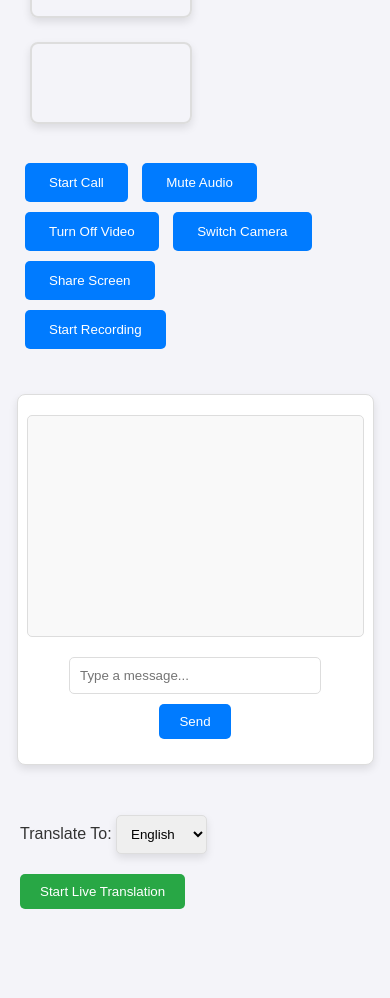
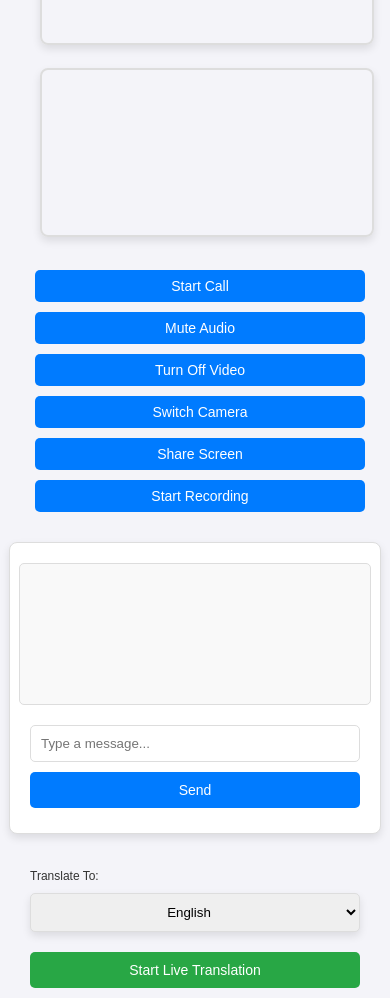
Before and after one commit to ParagonVantage/trans_pip, a Python web app: template templates/index.html in a window 390 px wide. Before the commit the page ends 909 px from the top, so only its background shows below. Run offline with Jinja, Linux system fonts and the light colour scheme; the template is opened without the code that fills it, so the values that code supplies are empty; some libraries are stand-ins or nearby versions.

Commit message:
updates for mobile

```diff
--- a/app.py
+++ b/app.py
@@ -4,6 +4,7 @@ from speech_recognition_handler import speech_to_text_and_translate  # Import no
 from translate import translate_text
 from textblob import TextBlob
 import speech_recognition as sr
+import os
 
 app = Flask(__name__)
 socketio = SocketIO(app, async_mode='eventlet')
@@ -150,4 +151,5 @@ def recognize_speech():
         return None
 
 if __name__ == '__main__':
-    socketio.run(app, debug=True)
+    port = int(os.environ.get('PORT', 5000))
+    socketio.run(app, host='0.0.0.0', port=port)
--- a/static/css/styles.css
+++ b/static/css/styles.css
@@ -136,3 +136,65 @@ select {
         opacity: 1;
     }
 }
+/* General Styles for Mobile */
+@media (max-width: 768px) {
+    body {
+        font-size: 14px; /* Adjust font size for smaller screens */
+        padding: 10px;
+    }
+
+    .container {
+        flex-direction: column;
+        gap: 15px; /* Increase spacing between elements */
+    }
+
+    video {
+        width: 90%; /* Make video full-width on smaller screens */
+    }
+
+    button {
+        width: 100%; /* Make buttons full-width */
+        font-size: 14px; /* Adjust button font size */
+    }
+
+    #chatContainer {
+        width: 100%; /* Full-width chat container */
+    }
+
+    #messages {
+        height: 150px; /* Adjust message box height */
+    }
+
+    #chatInput {
+        width: 100%; /* Full-width chat input */
+    }
+
+    label, select, #startTranslation {
+        width: 100%; /* Full-width dropdown and button */
+        text-align: center;
+        margin-top: 10px;
+    }
+}
+
+/* Extra Small Screens (e.g., phones) */
+@media (max-width: 480px) {
+    body {
+        font-size: 12px;
+    }
+
+    video {
+        width: 100%; /* Maximize video on very small screens */
+    }
+
+    #chatContainer {
+        margin-top: 10px;
+    }
+
+    button {
+        padding: 8px 12px; /* Smaller button padding */
+    }
+
+    #messages {
+        height: 120px; /* Further reduce message box height */
+    }
+}
```
